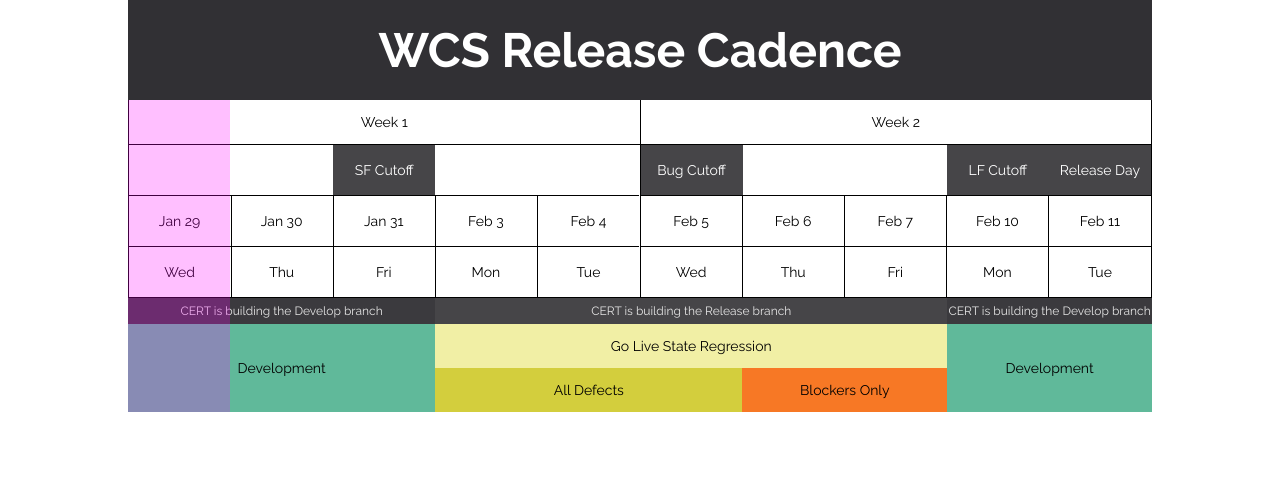
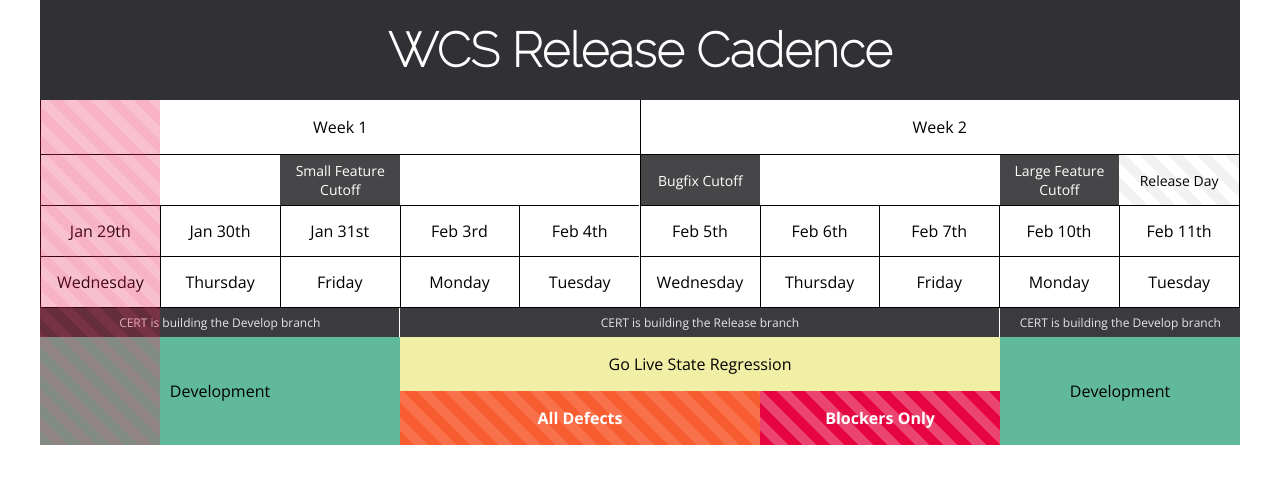
Before and after one commit to drewstewartdesigns/release-cadence, a React (Create React App) app: page / in a window 1280 px wide. Shown: the top 484 px of the page. Built offline with nearby package versions, Linux system fonts and the light colour scheme.

Commit message:
New font, new colors

```diff
--- a/src/App.css
+++ b/src/App.css
@@ -1,17 +1,20 @@
-@import url('https://fonts.googleapis.com/css?family=Raleway:400,700&display=swap');
+@import url('https://fonts.googleapis.com/css?family=Raleway:100&display=swap');
+@import url('https://fonts.googleapis.com/css?family=Open+Sans:400,700&display=swap');
+
 body {
-  font-family: 'Raleway', sans-serif;
+  font-family: 'Open Sans', sans-serif;
 }
 .App {
   text-align: center;
-  width: 80%;
+  width: calc(100vw - 80px);
   margin: 0 auto;
-  font-size: 14px;
+  font-size: 16px;
   position: relative;
 }
 
 .App-header {
   background-color: #313034;
+  font-family: 'Raleway', sans-serif;
   height: 100px;
   display: flex;
   flex-direction: column;
--- a/src/components/actions/actions.styles.css
+++ b/src/components/actions/actions.styles.css
@@ -19,7 +19,6 @@
     width: calc(100% / 10 * 2);
 }
 .action-wrapper-release {
-    background-color: #F1EFA5;
     width: calc(100% / 10 * 5);
 }
 .nested-action {
@@ -29,11 +28,38 @@
 .nested-action .action:first-child {
     flex-basis: 100%;
 }
+.action {
+    display: flex;
+    justify-content: center;
+    align-items: center;
+}
+.action.regression {
+    background-color: #F1EFA5;
+}
 .action.defects {
+    color: #fff;
+    font-weight: 700;
     width: calc(100% / 5 * 3);
-    background-color: #D3CE3D;
+    background: repeating-linear-gradient(
+        45deg,
+        #F85D31,
+        #F85D31 10px,
+        #F9714B 10px,
+        #F9714B 20px
+    );
 }
 .action.blockers {
+    color: #fff;
     width: calc(100% / 5 * 2);
-    background-color: #F77825;
+    background: repeating-linear-gradient(
+        45deg,
+        #E60541,
+        #E60541 10px,
+        #EC4471 10px,
+        #EC4471 20px
+    );
 }
+.action.defects p,
+.action.blockers p {
+    font-weight: 700;
+}
--- a/src/components/branch/branch.styles.css
+++ b/src/components/branch/branch.styles.css
@@ -8,7 +8,6 @@
     flex-direction: column;
 }
 .branch-develop {
-    background-color: #3b3a3e;
     width: calc(100% / 10 * 5);
 }
 .branch-develop:first-child {
@@ -18,5 +17,7 @@
     width: calc(100% / 10 * 2);
 }
 .branch-release {
+    border-right: 1px solid white;
+    border-left: 1px solid white;
     width: calc(100% / 10 * 5);
 }
--- a/src/components/cadence/cadence.styles.css
+++ b/src/components/cadence/cadence.styles.css
@@ -3,7 +3,7 @@
     flex-direction: column;
 }
 .cert-branch {
-    background-color: #464548;
+    background-color: #3b3a3e;
     color: #e6e6e6;
 }
 .cert-branch p {
--- a/src/components/day/day.component.jsx
+++ b/src/components/day/day.component.jsx
@@ -32,16 +32,16 @@ const createDate = (day) => {
             {activeDayClass.length > 0 &&
                 <div className='active-column' data-col-position={iteration + 1}></div>
             }
-            <div className={'day-details ' + (day.details ? 'bordered ' : '') + activeDayClass}>
+            <div className={'day-details ' + (day.details ? day.class : '') + activeDayClass}>
                 { day.details &&
                     <p>{ day.details }</p>
                 }
             </div>
             <div className={'day-number ' + activeDayClass}>
-                { displayDate.format('MMM D') }
+                { displayDate.format('MMM Do') }
             </div>
             <div className={'day-name ' + activeDayClass}>
-                { displayDate.format('ddd') }
+                { displayDate.format('dddd') }
             </div>
         </div>
 
--- a/src/components/day/day.styles.css
+++ b/src/components/day/day.styles.css
@@ -26,10 +26,25 @@
     border-left: none;
     width: 100%;
 }
-.day-details.bordered {
+.sf-cutoff,
+.lf-cutoff,
+.bf-cutoff {
     background-color: #464548;
     color: #fff;
     width: calc(100% - 1px);
+}
+.release-day {
+    background: repeating-linear-gradient(
+        45deg,
+        #fff,
+        #fff 10px,
+        #f2f2f2 10px,
+        #f2f2f2 20px
+    );
+}
+.day-details p {
+    font-size: 14px;
+    margin: 0;
 }
 .day-name,
 .day-number {
@@ -40,6 +55,13 @@
 /* active state */
 .active-column {
     background-color: rgba(255, 0, 255, .25);
+    background: repeating-linear-gradient(
+        45deg,
+        rgba(230, 5, 65, 0.25),
+        rgba(230, 5, 65, .25) 10px,
+        rgba(233, 36, 89, .35) 10px,
+        rgba(233, 36, 89, .35) 20px
+    );
     position: absolute;
     top: 100px;
     left: 0;
--- a/src/data/cadence.js
+++ b/src/data/cadence.js
@@ -18,17 +18,7 @@ export const CadenceData = [
                 name: 'Develop',
                 id: 3,
                 class: 'develop'
-            }/* ,
-            {
-                name: 'Release',
-                id: 4,
-                class: 'release'
-            },
-            {
-                name: 'Develop',
-                id: 5,
-                class: 'develop'
-            } */
+            }
         ],
         actions: [
             {
@@ -73,39 +63,7 @@ export const CadenceData = [
                         id: 1
                     }
                 ]
-            }/* ,
-            {
-                class: 'release',
-                id: 4,
-                branch: [
-                    {
-                        name: 'Go Live State Regression',
-                        class: 'action regression',
-                        id: 1
-                    },
-                    {
-                        name: 'All Defects',
-                        class: 'action defects',
-                        id: 2
-                    },
-                    {
-                        name: 'Blockers Only',
-                        class: 'action blockers',
-                        id: 3
-                    }
-                ]
-            },
-            {
-                class: 'develop',
-                id: 5,
-                branch: [
-                    {
-                        name: 'Development',
-                        class: 'action',
-                        id: 1
-                    }
-                ]
-            } */
+            }
         ]
     }
 ];
--- a/src/data/weeks.js
+++ b/src/data/weeks.js
@@ -5,7 +5,7 @@ export const WeeksData = [
       days: [
         {id: 1},
         {id: 2},
-        {id: 3, details: 'SF Cutoff'},
+        {id: 3, details: 'Small Feature Cutoff', class: 'sf-cutoff'},
         {id: 4},
         {id: 5}
       ]
@@ -14,33 +14,11 @@ export const WeeksData = [
       name: 'Week 2',
       id: 2,
       days: [
-        {id: 1, details: 'Bug Cutoff'},
+        {id: 1, details: 'Bugfix Cutoff', class: 'bf-cutoff'},
         {id: 2},
         {id: 3},
-        {id: 4, details: 'LF Cutoff'},
-        {id: 5, details: 'Release Day'}
+        {id: 4, details: 'Large Feature Cutoff', class: 'lf-cutoff'},
+        {id: 5, details: 'Release Day', class: 'release-day'}
       ]
-    }/* ,
-    {
-      name: 'Week 1',
-      id: 3,
-      days: [
-        {name: 'Wed', number: 1, id: 1},
-        {name: 'Th', number: 2, id: 2},
-        {name: 'Fri', number: 3, id: 3, details: 'SF Cut'},
-        {name: 'Mon', number: 4, id: 4},
-        {name: 'Tue', number: 5, id: 5}
-      ]
-    },
-    {
-      name: 'Week 2',
-      id: 4,
-      days: [
-        {name: 'Wed', number: 6, id: 1, details: 'Bug Cut'},
-        {name: 'Th', number: 7, id: 2},
-        {name: 'Fri', number: 8, id: 3},
-        {name: 'Mon', number: 9, id: 4},
-        {name: 'Tue', number: 10, id: 5}
-      ]
-    } */
+    }
 ];
```
